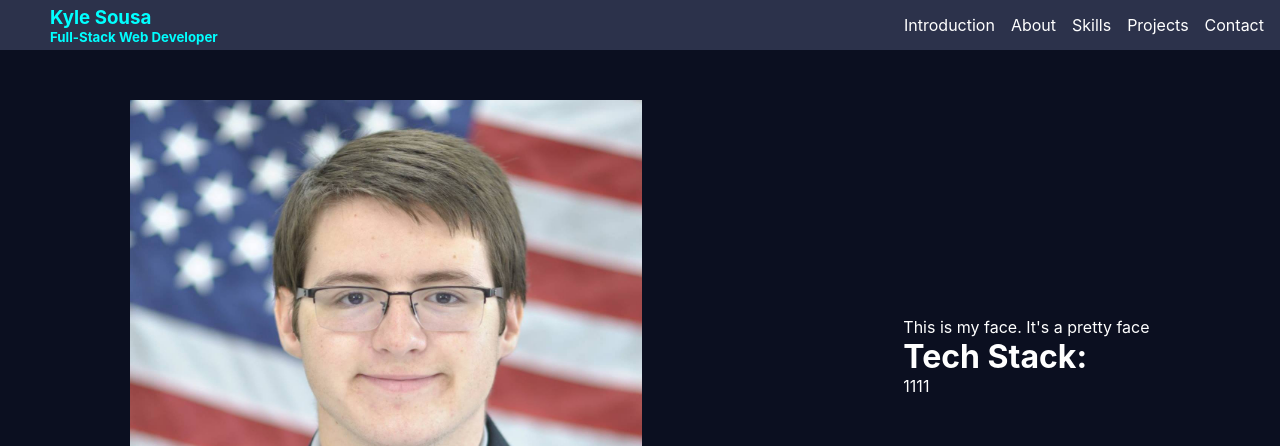
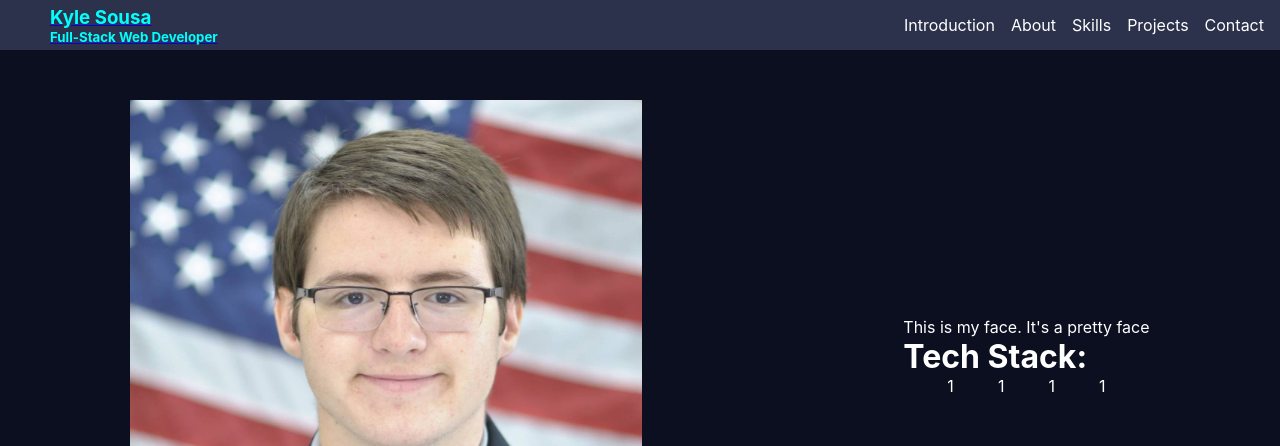
Before and after one commit to AWSMProdigy/updated-portfolio, a React (Create React App) app in the folder my-portfolio/: page /Project in a window 1280 px wide. Shown: the top 446 px of the page. Built offline with nearby package versions, Linux system fonts and the light colour scheme.

Commit message:
Expanding project page, added link to project page

```diff
--- a/my-portfolio/src/App.css
+++ b/my-portfolio/src/App.css
@@ -298,6 +298,7 @@ nav{
   left: 50%;
   transform: translate(-50%, -50%);
   transition: transform .3s;
+  pointer-events: none;
 }
 
 .projectImage:hover h1{
@@ -310,6 +311,7 @@ nav{
   left: 50%;
   transform: translate(-50%, -50%);
   transition: transform .3s;
+  pointer-events: none;
 }
 
 .projectImage:hover > h2{
--- a/my-portfolio/src/App.js
+++ b/my-portfolio/src/App.js
@@ -3,6 +3,8 @@ import { BrowserRouter, Routes, Route } from "react-router-dom";
 import Home from "./components/Home";
 import Project from "./components/Project";
 import React, { useState } from "react";
+import { Link } from "react-router-dom";
+
 
 
 function App() {
@@ -33,10 +35,12 @@ function App() {
     <BrowserRouter>
     <nav>
         <div className="left">
-          <div className='nameNav'>
-            <h3>Kyle Sousa</h3>
-            <h5>Full-Stack Web Developer</h5>
-          </div>
+          <Link to={"/"}>
+            <div className='nameNav'>
+              <h3>Kyle Sousa</h3>
+              <h5>Full-Stack Web Developer</h5>
+            </div>
+          </Link>
         </div>
         <div className="name">
         </div>
--- a/my-portfolio/src/components/Home.js
+++ b/my-portfolio/src/components/Home.js
@@ -1,6 +1,7 @@
 import '../App.css';
 import 'font-awesome/css/font-awesome.min.css';
 import React, { useState } from "react";
+import { Link } from "react-router-dom";
 
 function Home() {
 
@@ -229,28 +230,28 @@ function Home() {
           <div className='projectCatalog'>
             <div className='project'>
               <div className='projectImage'>
-                <img alt="Dangerous To Go Alone" src={require('../images/Dangerous.JPG')}></img>
+                <Link to="/Project"><img alt="Dangerous To Go Alone" src={require('../images/Dangerous.JPG')}></img></Link>
                 <h1>Dangerous To Go Alone</h1>
                 <h2>React, MongoDB</h2>
               </div>
             </div>
             <div className='project'>
               <div className='projectImage'>
-                <img alt="Reel Cinema" src={require('../images/reelCinema.png')}></img>
+              <Link to="/Project"><img alt="Reel Cinema" src={require('../images/reelCinema.png')}></img></Link>
                 <h1>Reel Cinema</h1>
                 <h2>HandlebarsJS, GraphQL, MySQL</h2>
               </div>
             </div>
             <div className='project'>
               <div className='projectImage'>
-                <img alt="The Daily Felon" src={require('../images/Beau.JPG')}></img>
+              <Link to="/Project"><img alt="The Daily Felon" src={require('../images/Beau.JPG')}></img></Link>
                 <h1>The Daily Felon</h1>
                 <h2>HTML/CSS, Javascript</h2>
               </div>
             </div>
             <div className='project'>
               <div className='projectImage'>
-                <img alt="Twitter Bot" src={require('../images/Twitter.JPG')}></img>
+              <Link to="/Project"><img alt="Twitter Bot" src={require('../images/Twitter.JPG')}></img></Link>
                 <h1>Twitter Bot</h1>
                 <h2>Javascript</h2>
               </div>
--- a/my-portfolio/src/components/Project.css
+++ b/my-portfolio/src/components/Project.css
@@ -1,5 +1,9 @@
 .Project{
     margin-top: 100px;
+}
+
+.projectDesc{
+
 }
 
 .flexBox{
@@ -12,6 +16,8 @@
 .techStack{
     display: flex;
     flex-direction: row;
+    width: 100%;
+    justify-content: space-evenly;
 }
 
 @media (max-width: 800px){
```
